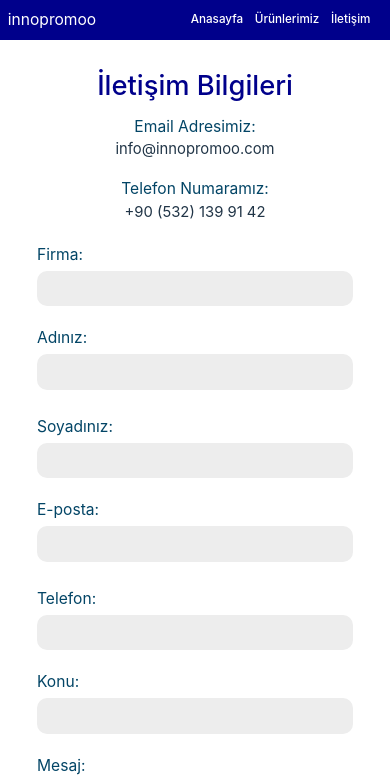
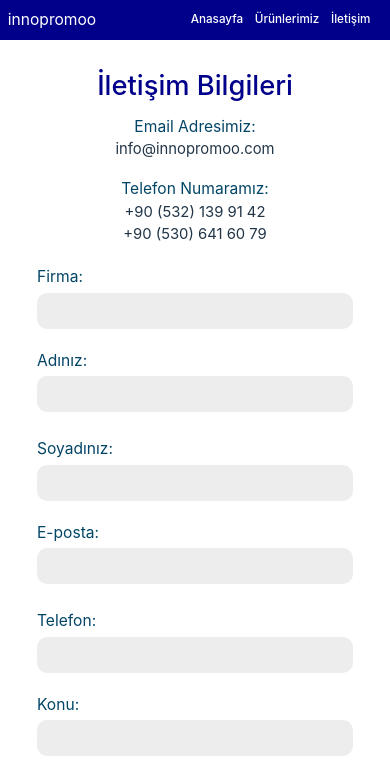
Before and after one commit to makimakimek/inno, a React (Vite) app: page /contact in a window 390 px wide. Shown: the top 779 px of the page. Built offline with nearby package versions, Linux system fonts and the light colour scheme.

Commit message:
new phone number added

```diff
--- a/src/App.jsx
+++ b/src/App.jsx
@@ -171,6 +171,10 @@ function App() {
                 <div className = "number">
                   +90 (532) 139 91 42
                 </div>
+
+                <div className = "number">
+                  +90 (530) 641 60 79
+                </div>
               </div>
           </div>
       </div>
--- a/src/Contact.jsx
+++ b/src/Contact.jsx
@@ -113,6 +113,10 @@ function Contact() {
                 <div className = "number">
                   +90 (532) 139 91 42
                 </div>
+
+                <div className = "number">
+                  +90 (530) 641 60 79
+                </div>
               </div>
           </div>
 
```
